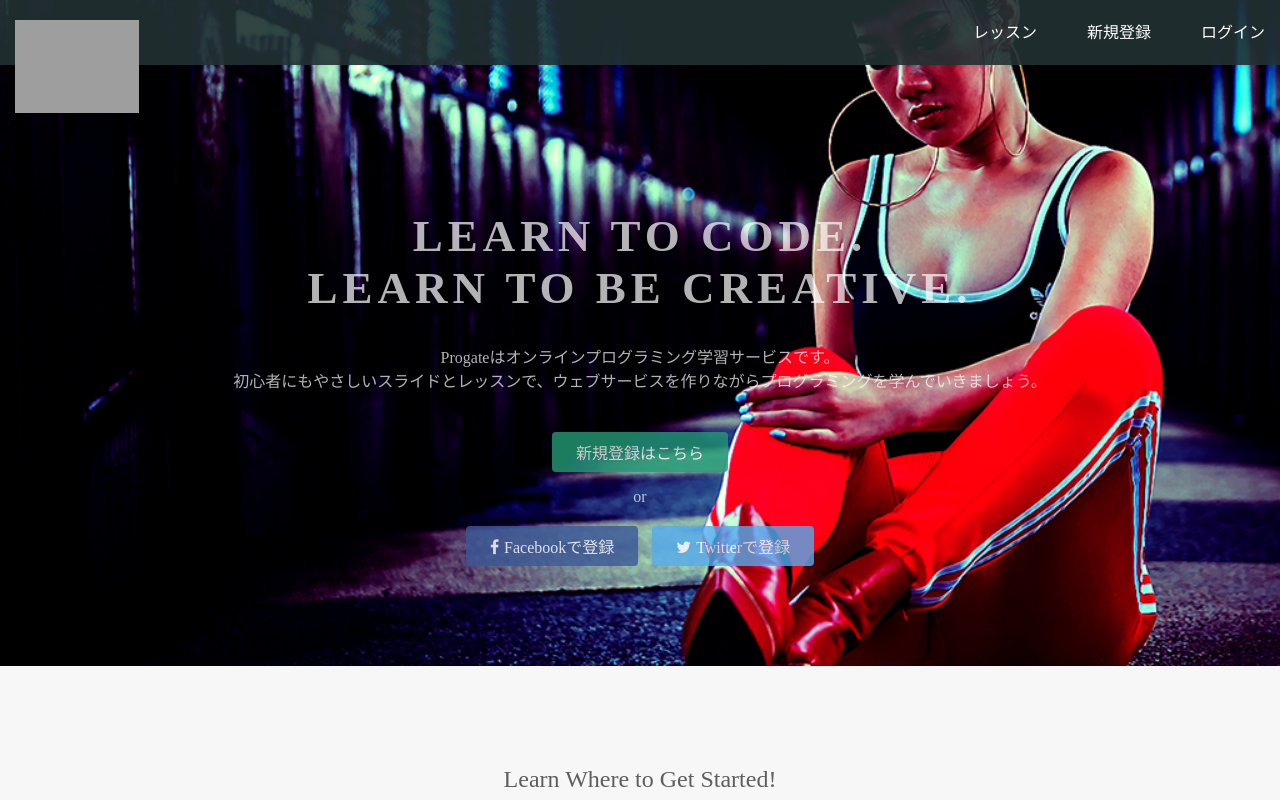
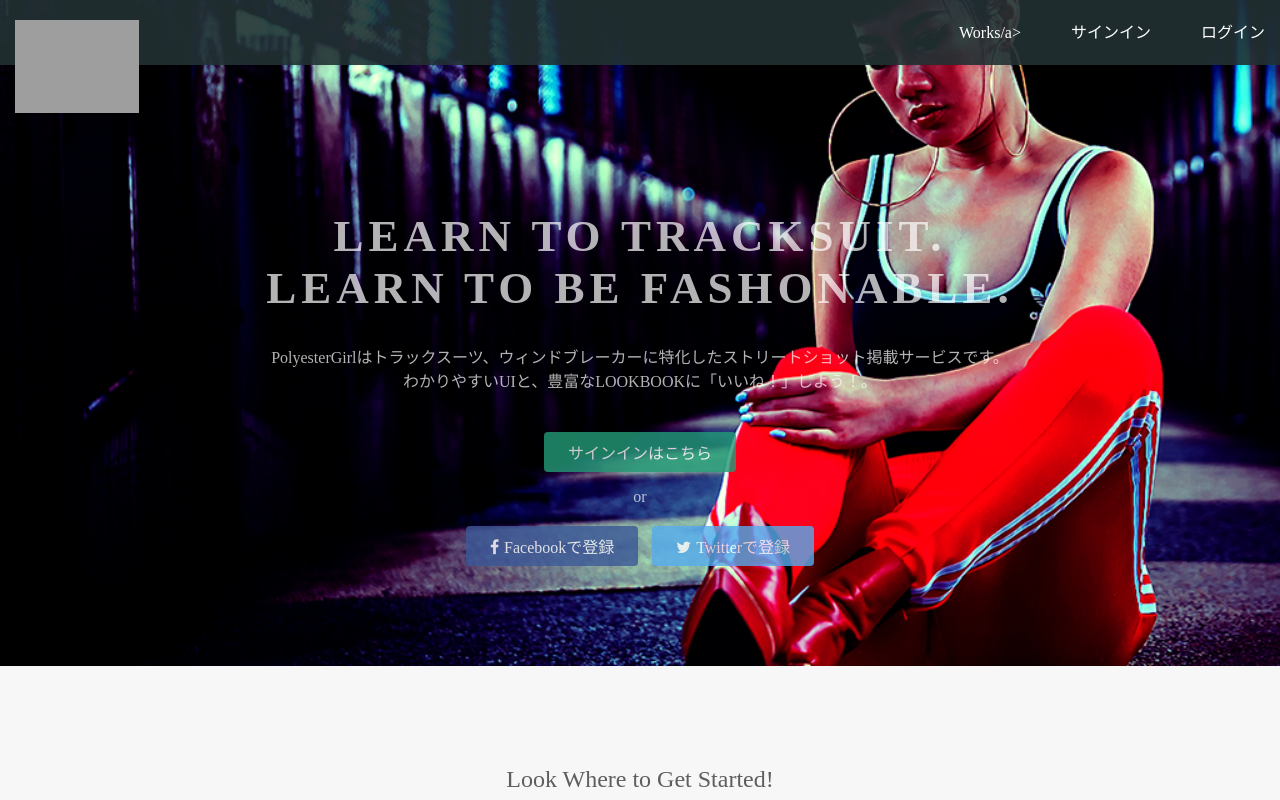
Before and after one commit to PolyesterGirl/polyestergirl.github.io, a plain HTML site: page index.html in a window 1280 px wide. Shown: the top 800 px of the page. Drawn offline with Linux system fonts and the light colour scheme; grey boxes are pictures that could not be loaded.

Commit message:
Update index.html

```diff
--- a/index.html
+++ b/index.html
@@ -3,7 +3,7 @@
 <head>
   <meta charset="utf-8">
   <meta name="viewport" content="width=device-width, initial-scale=1.0">
-  <title>Progate</title>
+  <title>PolyesterGirl</title>
   <link href="https://maxcdn.bootstrapcdn.com/font-awesome/4.7.0/css/font-awesome.min.css" rel="stylesheet" integrity="sha384-wvfXpqpZZVQGK6TAh5PVlGOfQNHSoD2xbE+QkPxCAFlNEevoEH3Sl0sibVcOQVnN" crossorigin="anonymous">
   <link rel="stylesheet" type="text/css" href="stylesheet.css">
 </head>
@@ -15,18 +15,18 @@
       </div>
       <span class="fa fa-bars menu-icon"></span>
       <div class="header-right">
-        <a href="#">レッスン</a>
-        <a href="#">新規登録</a>
+        <a href="#">Works/a>
+        <a href="#">サインイン</a>
         <a href="#" class="login">ログイン</a>
       </div>
     </div>
   </header>
   <div class="top-wrapper">
     <div class="container">
-      <h1>LEARN TO CODE.<br>LEARN TO BE CREATIVE.</h1>
-      <p>Progateはオンラインプログラミング学習サービスです。<br>初心者にもやさしいスライドとレッスンで、ウェブサービスを作りながらプログラミングを学んでいきましょう。</p>
+      <h1>LEARN TO TRACKSUIT.<br>LEARN TO BE FASHONABLE.</h1>
+      <p>PolyesterGirlはトラックスーツ、ウィンドブレーカーに特化したストリートショット掲載サービスです。<br>わかりやすいUIと、豊富なLOOKBOOKに「いいね！」しよう！。</p>
       <div class="btn-wrapper">
-        <a href="#" class="btn signup">新規登録はこちら</a>
+        <a href="#" class="btn signup">サインインはこちら</a>
         <p>or</p>
         <a href="#" class="btn facebook"><span class="fa fa-facebook"></span>Facebookで登録</a>
         <a href="#" class="btn twitter"><span class="fa fa-twitter"></span>Twitterで登録</a>
@@ -36,7 +36,7 @@
   <div class="lesson-wrapper">
     <div class="container">
       <div class="heading">
-        <h2>Learn Where to Get Started!</h2>
+        <h2>Look Where to Get Started!</h2>
       </div>
       <div class="lessons">
         <div class="lesson">
```
